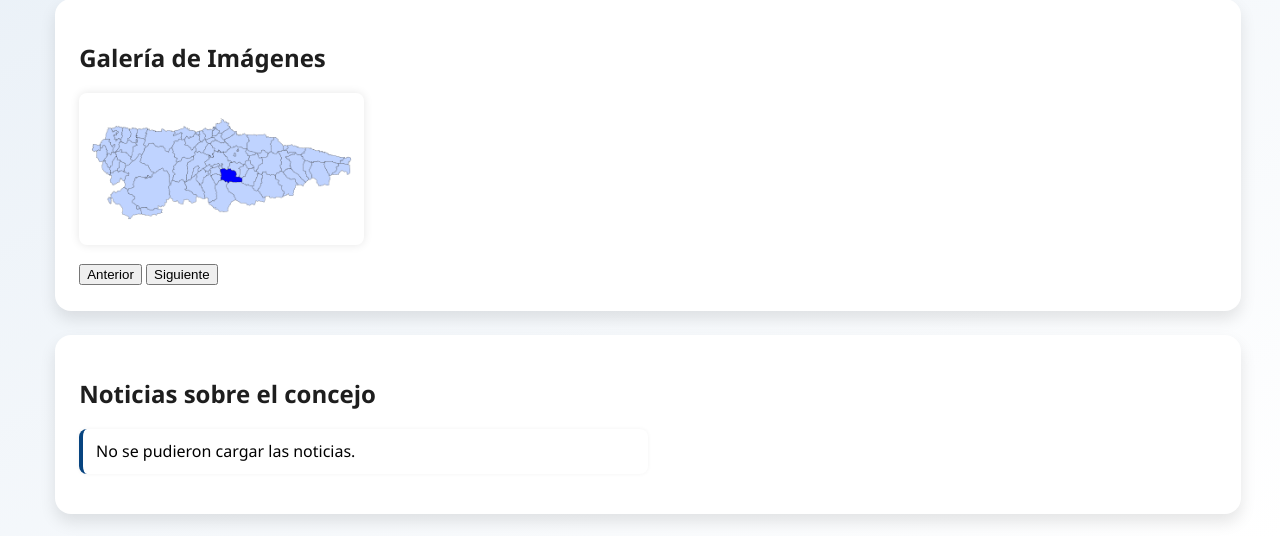
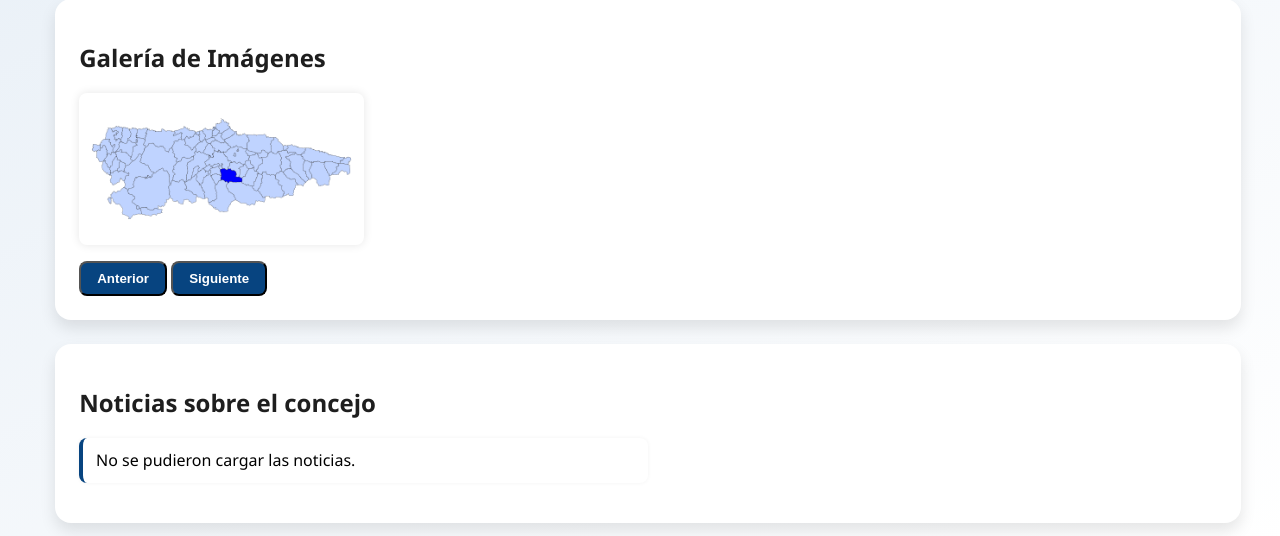
Before and after one commit to adrianaherreroglez/sew, a PHP site: page / in a window 1280 px wide. Shown: the part 121-657 px from the top of the page. Run offline with PHP 8.4, Linux system fonts and the light colour scheme.

Commit message:
index botones estilo hecho, falta poner integrity

```diff
--- a/estilo/estilo.css
+++ b/estilo/estilo.css
@@ -436,3 +436,20 @@ section[data-map="true"] {
   border-radius: 1em;
   box-shadow: 0 0 0.75em rgba(0, 0, 0, 0.15);
 }
+
+/* ----- Botones del carrusel u otros ----- */
+/* Especificidad: (0, 0, 1) */
+button {
+  background-color: #074480;
+  color: #ffffff;
+  padding: 0.5rem 1rem;
+  border-radius: 0.5rem;
+  font-weight: bold;
+  cursor: pointer;
+  transition: all 0.3s ease;
+}
+
+button:hover {
+  background-color: #607991;
+  color: white;
+}
--- a/index.html
+++ b/index.html
@@ -5,7 +5,7 @@
     <title>Mieres</title>
     <meta name="author" content="Adriana Herrero González" />
     <meta name="description" content="Página sobre Mieres, Asturias" />
-    <meta name="keywords" content="Mieres, Asturias, turismo, rutas, gastronomía" />
+    <meta name="keywords" content="Mieres, Asturias, noticias, galería, carrusel" />
     <meta name="viewport" content="width=device-width, initial-scale=1.0" />
 
     <link rel="stylesheet" type="text/css" href="estilo/estilo.css" />
```
